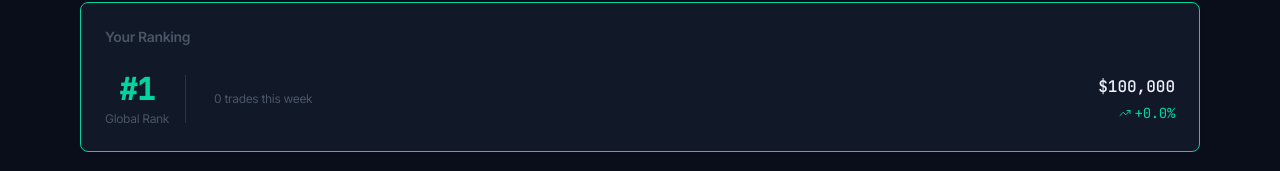
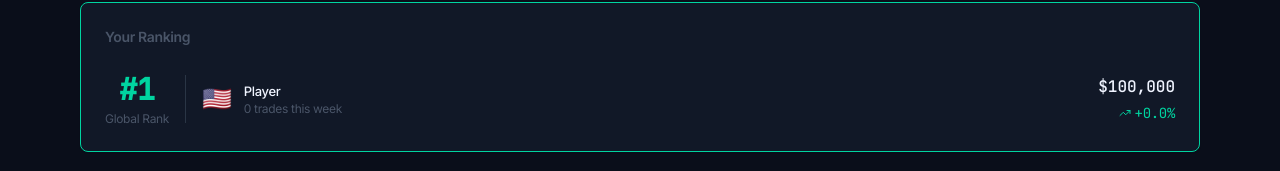
Before and after one commit to mwaijohnson87-svg/game-plan, a Next.js app: page /leaderboard in a window 1280 px wide. Shown: the part 142-313 px from the top of the page. Built offline with nearby package versions, Linux system fonts and the light colour scheme; no server answers; the database is empty.

Commit message:
fix: resolve gameStore type mismatch on leaderboard

```diff
--- a/app/leaderboard/page.tsx
+++ b/app/leaderboard/page.tsx
@@ -14,8 +14,9 @@ import { cn } from '@/lib/utils';
 import { Trophy, Medal, Crown, TrendingUp, ArrowUp, ArrowDown } from 'lucide-react';
 
 export default function LeaderboardPage() {
-  const playerName = useGameStore((s) => s.playerName);
-  const playerCountry = useGameStore((s) => s.playerCountry);
+ // Change lines 17 & 18 to this:
+const playerName = useGameStore((s: any) => s.playerName || "Player");
+const playerCountry = useGameStore((s: any) => s.playerCountry || "US");
   const totalValue = usePortfolioStore((s) => s.totalValue);
   const { data } = useLeaderboard();
 
```
